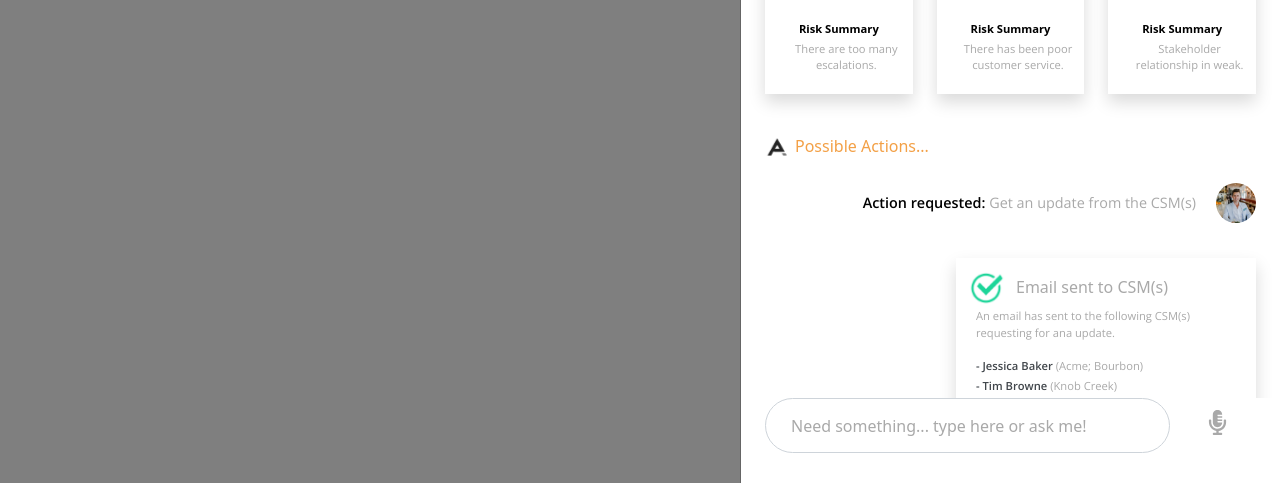
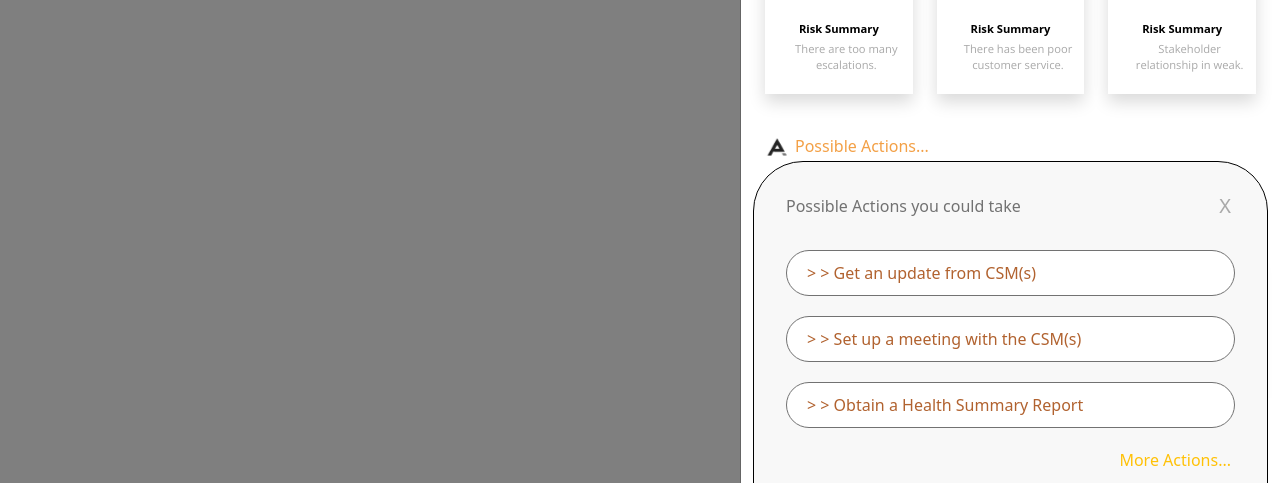
Before and after one commit to kishansmartkarrot/chatbot-ui, a plain HTML site: page chatbot-ui/action-requested.html in a window 1280 px wide. Both pictures are taken after a click on the link "Possible Actions...". Shown: the part 317-800 px from the top of the page. Drawn offline with nearby package versions, Linux system fonts and the light colour scheme.

Commit message:
add modal for action requested page

```diff
--- a/chatbot-ui/action-requested.html
+++ b/chatbot-ui/action-requested.html
@@ -152,6 +152,31 @@
           </ul>
         </div>
       </div>
+      <div class="blue block">
+        <div id="myModal" class="modal fade" role="dialog">
+          <div class="modal-dialog">
+            <!-- Modal content-->
+            <div class="modal-content">
+              <div class="modal-header mt-3">
+                <button type="button" class="modal-close-btn" data-bs-dismiss="modal" aria-label="Close">
+                  X
+                </button>
+                <h2 class="modal-title ms-3 me-3">Possible Actions you could take</h2>
+              </div>
+              <div class="modal-body ">
+                <div class="ms-3 me-3">
+                  <a href="action-requested.html" class="modal-chip btn"> > > Get an update from CSM(s)</a>
+                  <a class="modal-chip btn"> > > Set up a meeting with the CSM(s)</a>
+                  <a class="modal-chip btn"> > > Obtain a Health Summary Report</a>
+                </div>
+                <div class="text-right">
+                  <a class="text-warning more-actions">More Actions...</a>
+                </div>
+              </div>
+            </div>
+          </div>
+        </div>
+      </div>
     </div>
   </div>
 
--- a/chatbot-ui/assets/css/styles.css
+++ b/chatbot-ui/assets/css/styles.css
@@ -644,4 +644,5 @@ a {
 .float-right a {
   display: inline-block;
   width: 100%;
+  text-align: right;
 }
```
